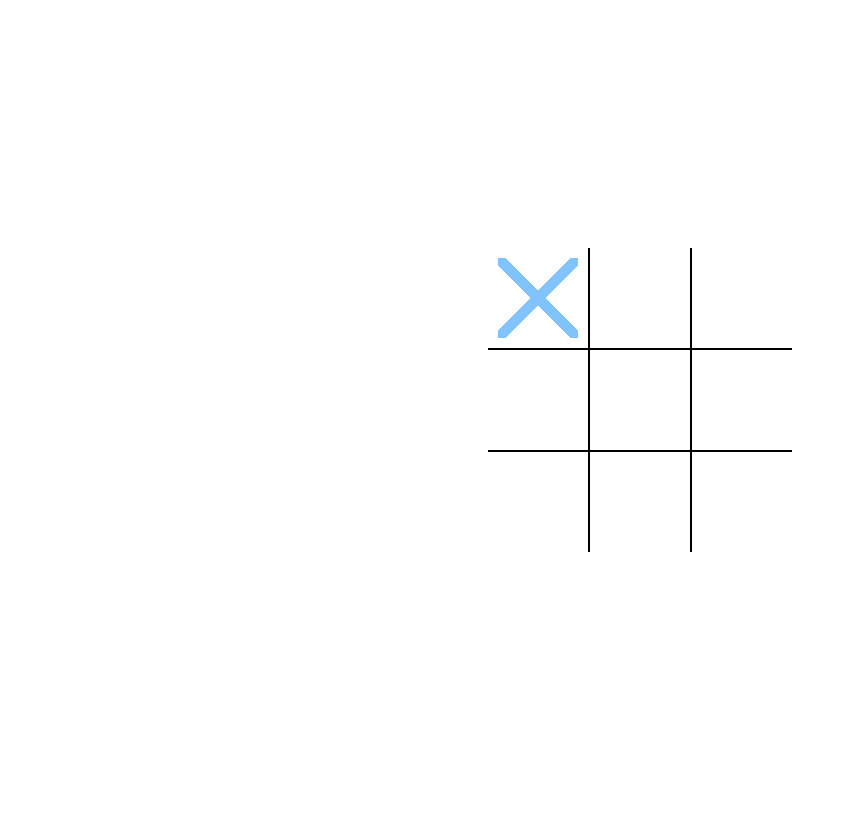
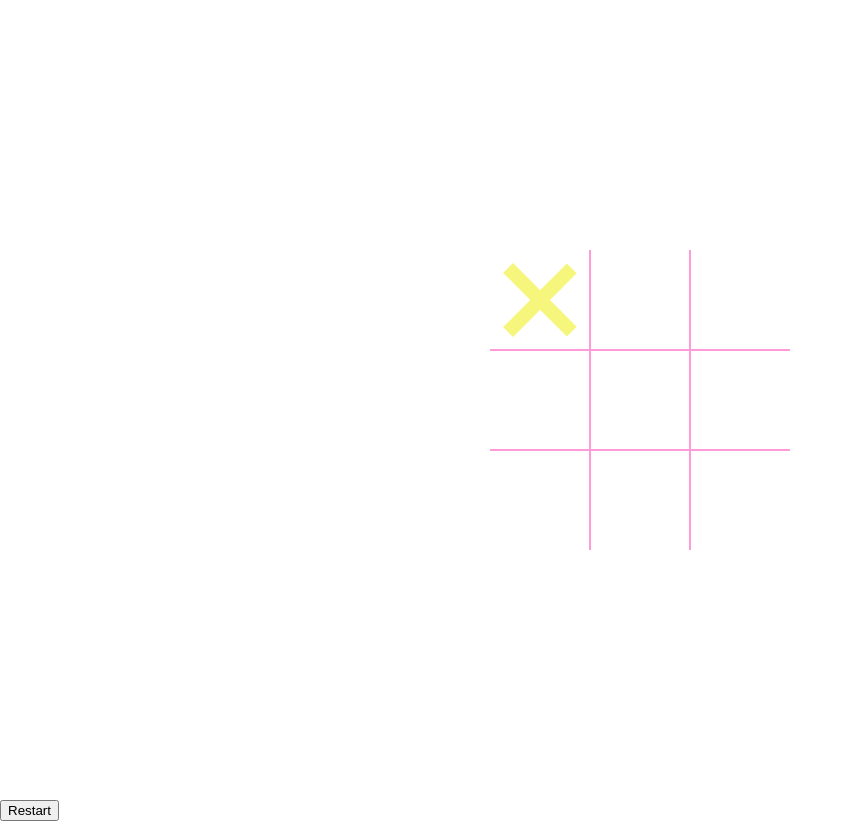
Before and after one commit to dvictor2/Tictactoe.github.io, a plain HTML site: page index.html in a window 1280 px wide. In both pictures the pointer is over the element 538 px from the left and 298 px from the top of the page. Shown: the whole page, without its empty margins (0-855 px from the left). Before the commit the page ends 800 px from the top, so only its background shows below. Drawn offline with Linux system fonts and the light colour scheme.

Commit message:
Update style.css

```diff
--- a/style.css
+++ b/style.css
@@ -1,10 +1,12 @@
+*, *::after, *::before {
+    box-sizing: border-box;
+  }
+
   :root {
     --cell-size: 100px;
+    --mark-size: calc(var(--cell-size) * .9);
+  }
 
-	--color: #81c3fd; /* for hover */
-	--color-set: #0275d8; /* when set */
-	--l: 10px; /* X line-width */
-}
   body {
     margin: 0;
   }
@@ -19,54 +21,95 @@ body {
     align-items: center;
     grid-template-columns: repeat(3, auto)
   }
+
   .cell {
     width: var(--cell-size);
     height: var(--cell-size);
-	border: 1px solid black;
+    border: 1px solid rgb(255, 155, 217);
     display: flex;
     justify-content: center;
     align-items: center;
     position: relative;
     cursor: pointer;
   }
-/* remove border for edges */
-.cell:nth-child(1), .cell:nth-child(2), .cell:nth-child(3) {
+
+  .cell:first-child,
+  .cell:nth-child(2),
+  .cell:nth-child(3) {
     border-top: none;
   }
 
-.cell:nth-child(1), .cell:nth-child(4), .cell:nth-child(7) {
+  .cell:nth-child(3n + 1) {
     border-left: none;
   }
 
-.cell:nth-child(3), .cell:nth-child(6), .cell:nth-child(9) {
+  .cell:nth-child(3n + 3) {
     border-right: none;
   }
 
-.cell:nth-child(7), .cell:nth-child(8), .cell:nth-child(9) {
+  .cell:last-child,
+  .cell:nth-child(8),
+  .cell:nth-child(7) {
     border-bottom: none;
   }
 
-.cell.x, .cell.circle {
+  .cell.x,
+  .cell.circle {
     cursor: not-allowed;
   }
 
-/* for cross */
-.board.x .cell:not(.circle):not(.x):hover {
-	background: linear-gradient(to top right, transparent calc(50% - var(--l) / 2), var(--color) calc(50% - var(--l) / 2) calc(50% + var(--l) / 2), transparent calc(50% + var(--l) / 2)),
-				linear-gradient(to bottom right, transparent calc(50% - var(--l) / 2), var(--color) calc(50% - var(--l) / 2) calc(50% + var(--l) / 2), transparent calc(50% + var(--l) / 2));
-	background-size: 80% 80%;
-	background-repeat: no-repeat;
-	background-position: center;
+  .cell.x::before,
+  .cell.x::after,
+  .cell.circle::before {
+    background-color: rgb(246, 246, 125);
   }
 
-/* for circle */
-.board.circle .cell:not(.circle):not(.x):hover {
-	background: radial-gradient(var(--color) 60%, transparent 60%);
+  .board.x .cell:not(.x):not(.circle):hover::before,
+  .board.x .cell:not(.x):not(.circle):hover::after,
+  .board.circle .cell:not(.x):not(.circle):hover::before {
+    background-color:  rgb(246, 246, 125);
   }
 
-/* for circle (set) */
-.cell:not(.x).circle {
-	background: radial-gradient(var(--color-set) 60%, transparent 60%);
+  .cell.x::before,
+  .cell.x::after,
+  .board.x .cell:not(.x):not(.circle):hover::before,
+  .board.x .cell:not(.x):not(.circle):hover::after {
+    content: '';
+    position: absolute;
+    width: calc(var(--mark-size) * .15);
+    height: var(--mark-size);
+  }
+
+  .cell.x::before,
+  .board.x .cell:not(.x):not(.circle):hover::before {
+    transform: rotate(45deg);
+  }
+
+  .cell.x::after,
+  .board.x .cell:not(.x):not(.circle):hover::after {
+    transform: rotate(-45deg);
+  }
+
+  .cell.circle::before,
+  .cell.circle::after,
+  .board.circle .cell:not(.x):not(.circle):hover::before,
+  .board.circle .cell:not(.x):not(.circle):hover::after {
+    content: '';
+    position: absolute;
+    border-radius: 50%;
+  }
+
+  .cell.circle::before,
+  .board.circle .cell:not(.x):not(.circle):hover::before {
+    width: var(--mark-size);
+    height: var(--mark-size);
+  }
+
+  .cell.circle::after,
+  .board.circle .cell:not(.x):not(.circle):hover::after {
+    width: calc(var(--mark-size) * .7);
+    height: calc(var(--mark-size) * .7);
+    background-color: rgb((152 138 47);
   }
 
   .winning-message {
@@ -76,27 +119,25 @@ body {
     left: 0;
     right: 0;
     bottom: 0;
-	background-color: var(--color-set);
+    background-color:rgb(147, 242, 236);
     justify-content: center;
     align-items: center;
-	color: white;
+    color:  rgb((152 138 47);
     font-size: 5rem;
-	font-family: 'Courier New', Courier, monospace;
     flex-direction: column;
   }
 
   .winning-message button {
-	border-radius: 10px;
     font-size: 3rem;
-	background-color: white;
-	border: 1px solid var(--color-set);
+    background-color: rgb((152 138 47;
+    border: 1px solid rgb(251, 236, 136);
     padding: .25em .5em;
     cursor: pointer;
   }
 
   .winning-message button:hover {
-	background-color: var(--color-set);
-	color: white;
+    background-color: rgb(234, 176, 194);
+    color: rgb(245, 245, 78);
     border-color: white;
   }
 
```
Lines whose indentation alone changed are shown as unchanged.
